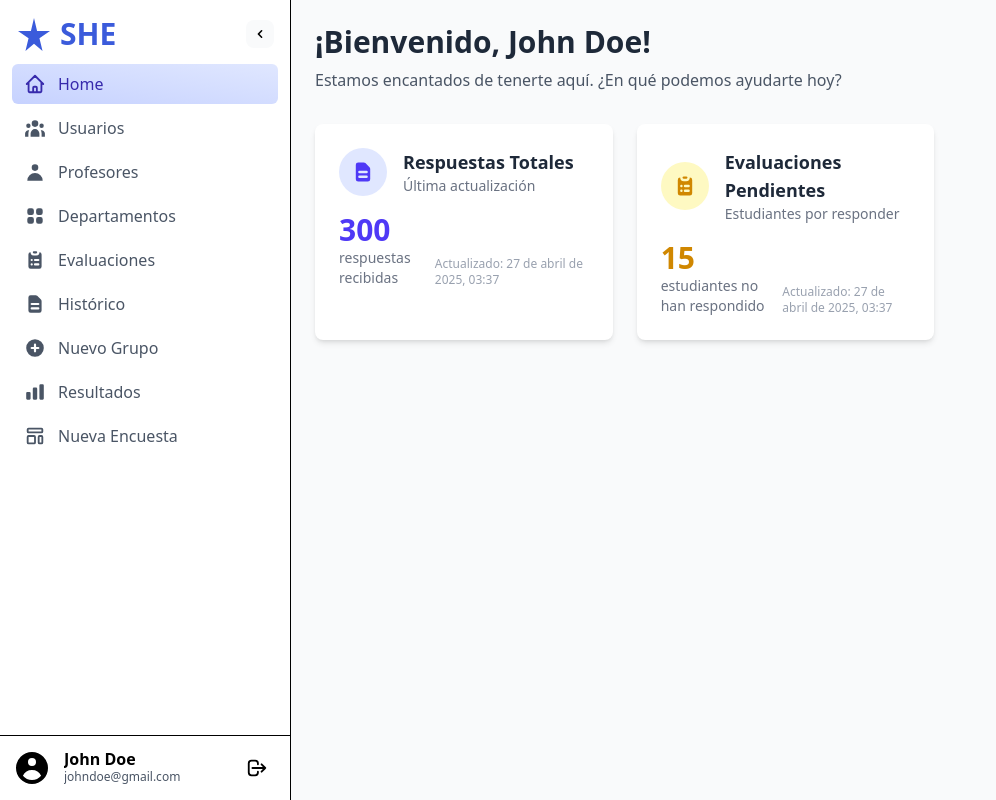
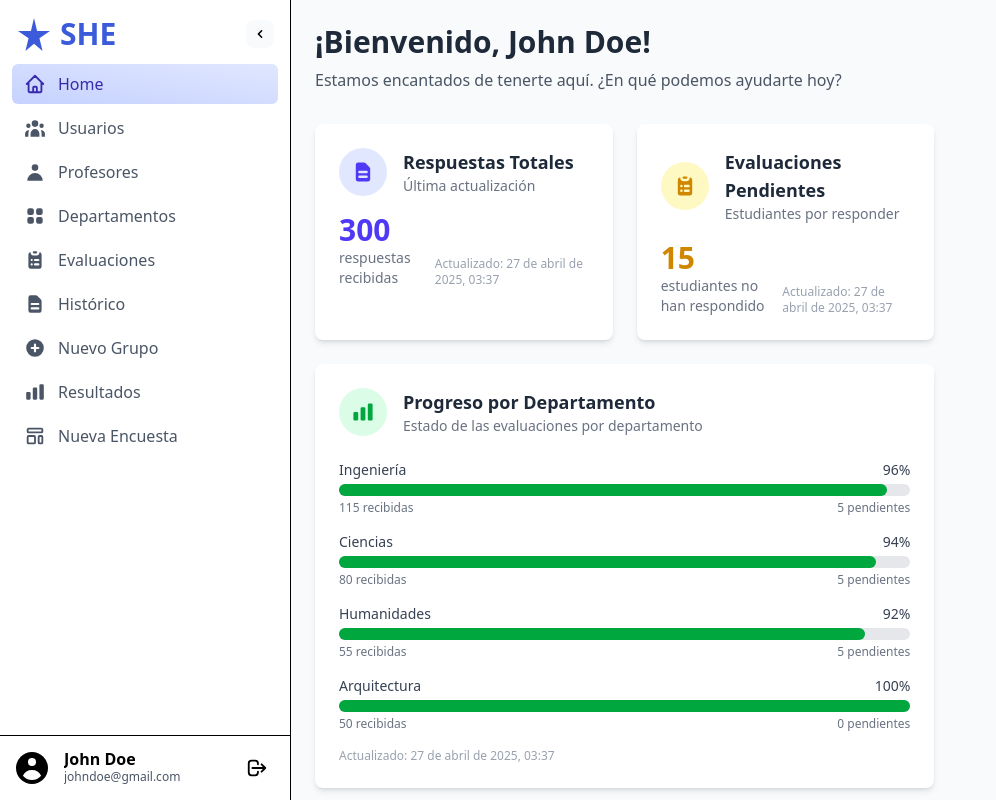
Before and after one commit to altgrcc/equipo7-she-main, a React (Vite) app: page / in a window 1280 px wide. Both pictures are taken after typing "name@example.com", "Sample123" into the empty fields and a click on the button "Iniciar sesión". Shown: the whole page, without its empty margins (0-996 px from the left). Built offline with nearby package versions, Linux system fonts and the light colour scheme.

Commit message:
tercer widget

```diff
--- /dev/null
+++ b/src/components/ProgressWidget.tsx
@@ -0,0 +1,71 @@
+import { FC } from 'react';
+import { HiChartBar } from 'react-icons/hi';
+
+interface DepartmentProgress {
+    name: string;
+    totalExpected: number;
+    received: number;
+}
+
+interface ProgressWidgetProps {
+    departments: DepartmentProgress[];
+    lastUpdated: Date;
+}
+
+const ProgressWidget: FC<ProgressWidgetProps> = ({ departments, lastUpdated }) => {
+    const formatDate = (date: Date) => {
+        return new Intl.DateTimeFormat('es-ES', {
+            day: '2-digit',
+            month: 'long',
+            year: 'numeric',
+            hour: '2-digit',
+            minute: '2-digit'
+        }).format(date);
+    };
+
+    return (
+        <div className="bg-white rounded-lg shadow-md p-6 hover:shadow-lg transition-shadow duration-300 col-span-2">
+            <div className="flex items-center mb-6">
+                <div className="bg-green-100 p-3 rounded-full mr-4">
+                    <HiChartBar className="text-green-600 text-2xl" />
+                </div>
+                <div>
+                    <h3 className="text-lg font-semibold text-gray-800">Progreso por Departamento</h3>
+                    <p className="text-sm text-gray-500">Estado de las evaluaciones por departamento</p>
+                </div>
+            </div>
+
+            <div className="space-y-4">
+                {departments.map((dept) => {
+                    const percentage = Math.round((dept.received / dept.totalExpected) * 100);
+                    const remaining = dept.totalExpected - dept.received;
+
+                    return (
+                        <div key={dept.name} className="mb-4">
+                            <div className="flex justify-between items-center mb-1">
+                                <span className="text-sm font-medium text-gray-700">{dept.name}</span>
+                                <span className="text-sm font-medium text-gray-700">{percentage}%</span>
+                            </div>
+                            <div className="w-full bg-gray-200 rounded-full h-3">
+                                <div
+                                    className="bg-green-600 h-3 rounded-full transition-all duration-500 ease-in-out"
+                                    style={{ width: `${percentage}%` }}
+                                ></div>
+                            </div>
+                            <div className="flex justify-between mt-1">
+                                <span className="text-xs text-gray-500">{dept.received} recibidas</span>
+                                <span className="text-xs text-gray-500">{remaining} pendientes</span>
+                            </div>
+                        </div>
+                    );
+                })}
+            </div>
+
+            <p className="text-xs text-gray-400 mt-4">
+                Actualizado: {formatDate(lastUpdated)}
+            </p>
+        </div>
+    );
+};
+
+export default ProgressWidget;
--- a/src/pages/homepage.tsx
+++ b/src/pages/homepage.tsx
@@ -1,10 +1,34 @@
 import { FC } from 'react';
 import ResponseWidget from '../components/ResponseWidget';
 import PendingEvaluationsWidget from '../components/PendingEvaluationsWidget';
+import ProgressWidget from '../components/ProgressWidget';
 
 const HomePage: FC = () => {
   // This would typically come from your authentication system
   const userName = "John Doe"; // Replace this with actual user data from your auth system
+
+  const departments = [
+    {
+      name: "Ingeniería",
+      totalExpected: 120,
+      received: 115
+    },
+    {
+      name: "Ciencias",
+      totalExpected: 85,
+      received: 80
+    },
+    {
+      name: "Humanidades",
+      totalExpected: 60,
+      received: 55
+    },
+    {
+      name: "Arquitectura",
+      totalExpected: 50,
+      received: 50
+    }
+  ];
 
   return (
     <div className="p-6">
@@ -26,7 +50,10 @@ return (
           pendingCount={15}
           lastUpdated={new Date()}
         />
-            {/* Add more widgets here */}
+        <ProgressWidget
+          departments={departments}
+          lastUpdated={new Date()}
+        />
       </div>
     </div>
   );
```
Lines whose indentation alone changed are shown as unchanged.
